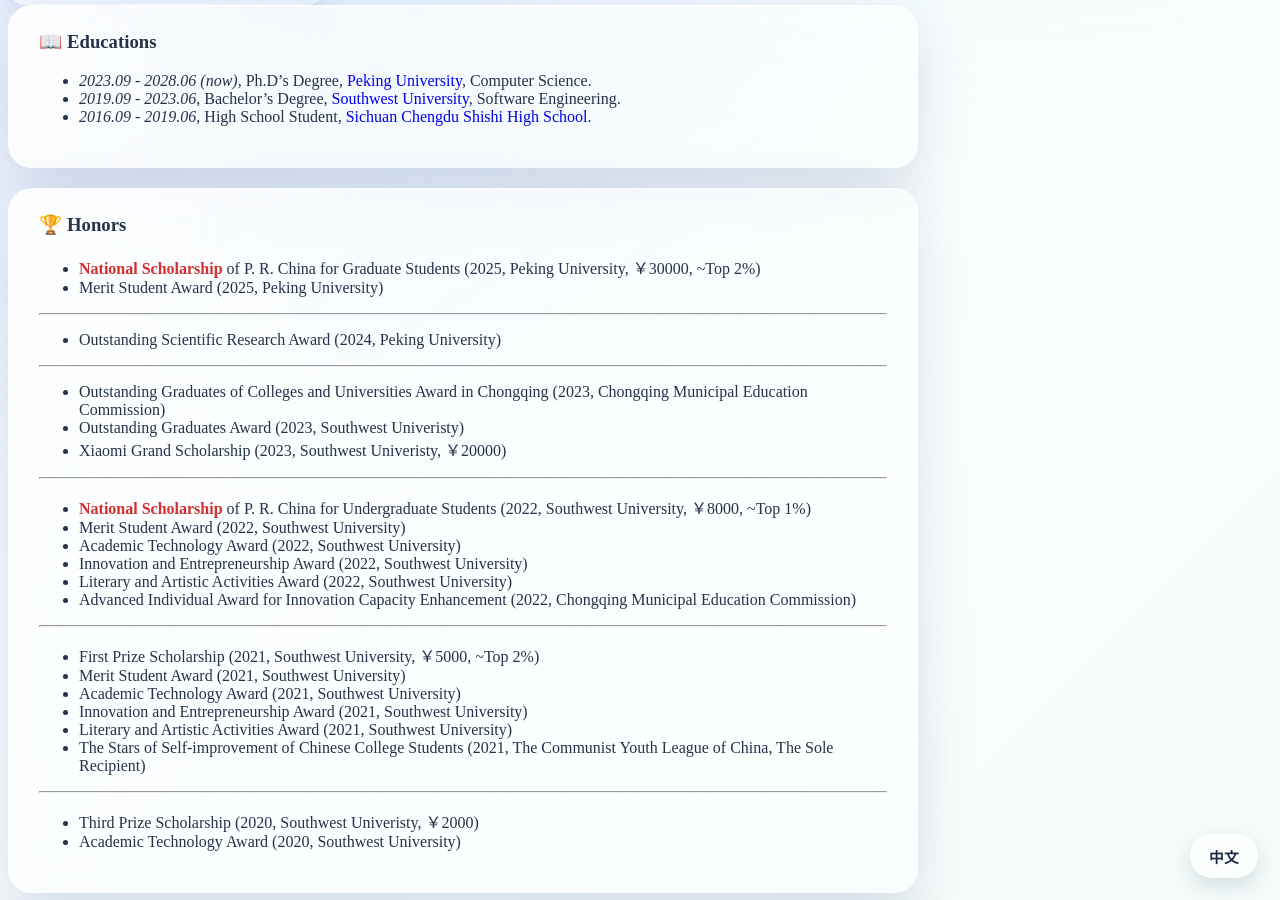
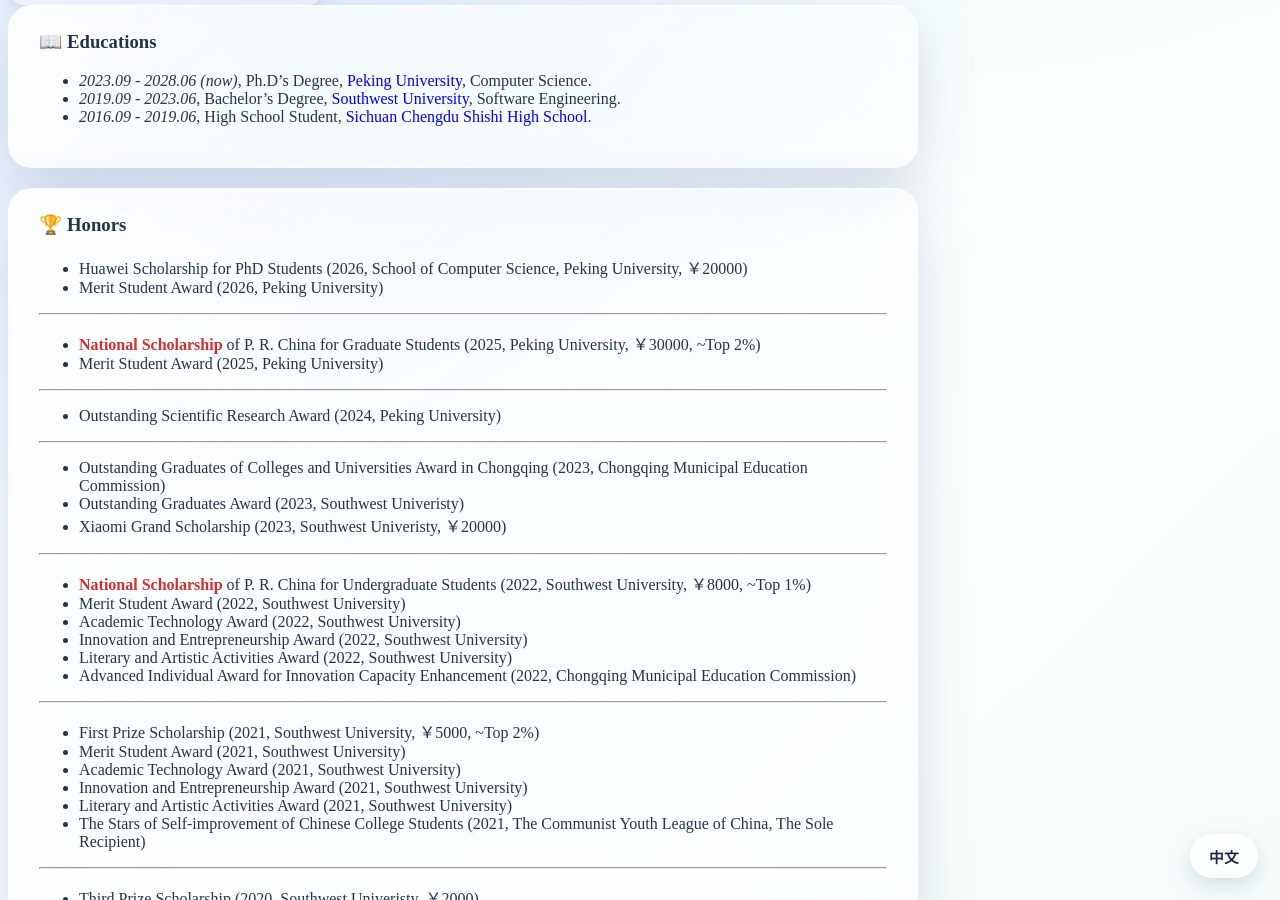
Before and after one commit to heyuanpengpku/heyuanpeng.github.io, a Jekyll site: the page built from _pages/includes/exp.md, in a window 1280 px wide and 900 px high, scrolled down 685 px. Built offline with Jekyll 4.4.1, drawn with Linux system fonts in a browser that asks for light colours; our own code applies the rules of GitHub Pages for plain Markdown files.

Commit message:
honors: add 2026 Huawei Scholarship (PhD) and Merit Student Award

```diff
--- a/_pages/includes/exp.md
+++ b/_pages/includes/exp.md
@@ -25,6 +25,11 @@
 <h1 id="honors"><span class="lang-en">🏆 Honors</span><span class="lang-zh">🏆 荣誉与奖励</span></h1>
 
 <div class="lang-en" markdown="1">
+
+- Huawei Scholarship for PhD Students (2026, School of Computer Science, Peking University, ￥20000)
+- Merit Student Award (2026, Peking University)
+
+---
 
 - <span style="color:#d32f2f;font-weight:600;">**National Scholarship**</span> of P. R. China for Graduate Students (2025, Peking University, ￥30000, ~Top 2%)
 - Merit Student Award (2025, Peking University)
@@ -65,6 +70,11 @@
 </div>
 
 <div class="lang-zh" markdown="1">
+
+- 计算机学院华为奖学金(博士,2026,北京大学,￥20000)
+- 三好学生(2026,北京大学)
+
+---
 
 - <span style="color:#d32f2f;font-weight:600;">**国家奖学金**</span>(研究生,2025,北京大学,￥30000,约前 2%)
 - 三好学生(2025,北京大学)
```
